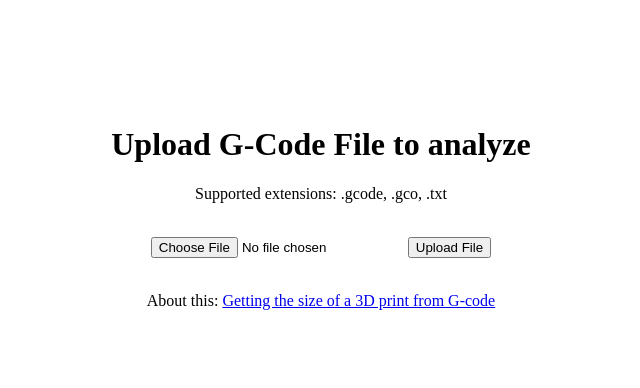
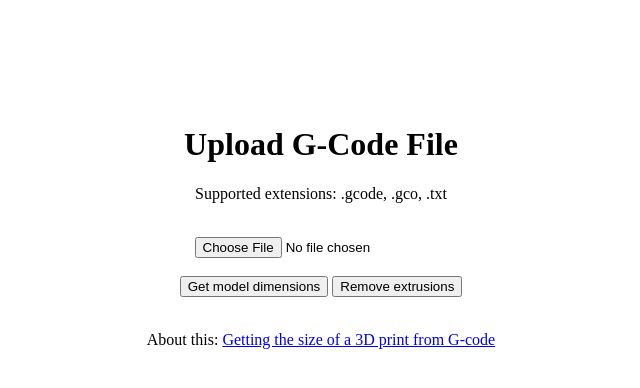
Before and after one commit to luisdamed/Gcode_3Dprint_size, a Flask app: page / in a window 1280 px wide. Shown: the top 388 px of the page, without its empty margins (319-959 px from the left). Run offline with Flask 3, Linux system fonts and the light colour scheme; some libraries are stand-ins or nearby versions.

Commit message:
Add remove Extrusions option

```diff
--- a/webApp/main.py
+++ b/webApp/main.py
@@ -1,5 +1,6 @@
 import os
-from flask import Flask, redirect, url_for, render_template
+import re
+from flask import Flask, redirect, send_file, url_for, render_template, request
 from flask_wtf import FlaskForm
 from flask_wtf.file import FileField, FileAllowed, FileRequired
 from wtforms import SubmitField
@@ -21,17 +22,21 @@ def allowed_file(filename):
 class UploadFileForm(FlaskForm):
     file = FileField("File", validators = [FileRequired(),
                                            FileAllowed(['txt', 'gco', 'gcode'], 'Gcode only!')])
-    submit = SubmitField("Upload File")
+    submit = SubmitField("Get model dimensions")
+    submit2 = SubmitField("Remove extrusions")
 
 
 @app.route('/', methods=['GET', 'POST'])
 def upload_file():
     form = UploadFileForm()
     if form.validate_on_submit():
-         file = form.file.data
          filename = secure_filename(form.file.data.filename)
          form.file.data.save(os.path.join(app.config['UPLOAD_FOLDER'], filename))
-         return redirect(url_for('show_results', name=filename))
+
+         if request.form.get('action') == "Get model dimensions":
+            return redirect(url_for('show_results', name=filename))
+         if request.form.get('action') == "Remove extrusions":
+            return redirect(url_for('edit_file', name=filename))
     return render_template("index.html", form = form)
 
 from flask import send_from_directory
@@ -47,6 +52,24 @@ def show_results(name):
                            y_size = y_max,
                            z_size = z_max )
 
+@app.route('/removed/<name>')
+def edit_file(name):
+    pattern = 'E-*\d*.\d*'
+    with open(os.path.join(app.config['UPLOAD_FOLDER'], name), 'r') as f:
+            lines = f.readlines()  # List of strings, one for each line
+            text_string  = ''.join(lines) # Large string containing all the text
+    len1 = len(text_string)
+    str_output = re.sub(pattern, '', text_string )
+    len2 = len(str_output)
+
+    path = os.path.join(
+         app.config['UPLOAD_FOLDER'], f"edited_{name}")
+
+    with open(path, "w") as edit_file:
+        edit_file.write(str_output)
+
+    return send_file(path, as_attachment= True)
+
 if __name__ == "__main__":
     # app.run()
     app.run(host="127.0.0.1", port=8080, debug=False)
--- a/webApp/templates/index.html
+++ b/webApp/templates/index.html
@@ -1,10 +1,9 @@
 <!DOCTYPE html>
 <html lang="en">
-
   <head>
-  <meta charset="UTF-8">
-  <meta http-equiv="X-UA-Compatible" content="IE=edge">
-  <meta name="viewport" content="width=device-width, initial-scale=1.0">
+    <meta charset="UTF-8" />
+    <meta http-equiv="X-UA-Compatible" content="IE=edge" />
+    <meta name="viewport" content="width=device-width, initial-scale=1.0" />
     <title>Get the size of 3D print job</title>
   </head>
   <style>
@@ -23,36 +22,34 @@
   </style>
 
   <div class="content">
-
     <body>
-    <h1>Upload G-Code File to analyze</h1>
-    <p>Supported extensions: .gcode, .gco, .txt</p><br>
-    <!-- <form method=post enctype=multipart/form-data>
-      <style>
-        form {
-          text-align: center;
-        }
-      </style>
-      <input type=file name=file>
-      <input type=submit value=Upload>
-    </form><br> -->
+      <h1>Upload G-Code File</h1>
+      <p>Supported extensions: .gcode, .gco, .txt</p>
+      <br />
       <form method="POST" enctype="multipart/form-data">
         <style>
           form {
             text-align: center;
           }
         </style>
-      {{form.hidden_tag()}}
-      {{form.file()}}
-      {{form.submit()}}
+        {{form.hidden_tag()}} {{form.file()}}
+        <br />
+        <br />
+        <div class="form-group">
+          <input type="submit" name="action" value="Get model dimensions" />
+          <input type="submit" name="action" value="Remove extrusions" />
+        </div>
       </form>
-    <br>
+      <br />
       <div>
-      <p> About this: <a href="https://www.makerluis.com/getting-the-size-of-3d-print-from-gcode/">Getting the size of a
-          3D print from G-code</a></p>
+        <p>
+          About this:
+          <a
+            href="https://www.makerluis.com/getting-the-size-of-3d-print-from-gcode/"
+            >Getting the size of a 3D print from G-code</a
+          >
+        </p>
       </div>
     </body>
-
   </div>
-
 </html>
```
Lines whose indentation alone changed are shown as unchanged.
